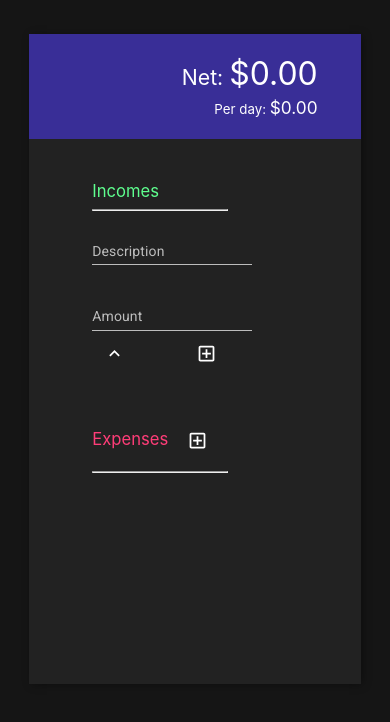
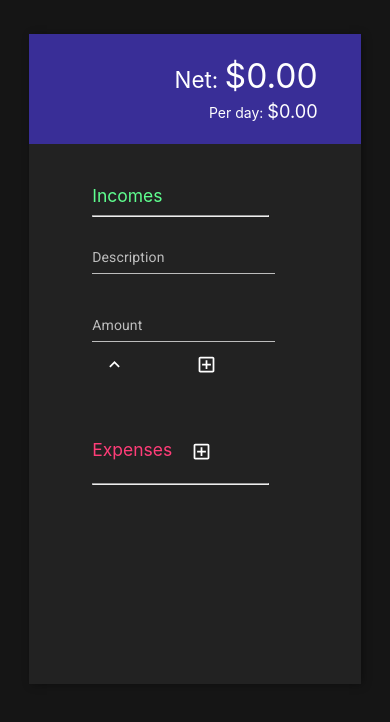
Before and after one commit to BillyBDev/budget-react-app, a React (Create React App) app: page / in a window 390 px wide. Both pictures are taken after a click on the button 188 px from the left and 203 px from the top of the page. Shown: the top 722 px of the page. Built offline with nearby package versions, Linux system fonts and the light colour scheme.

Commit message:
Improved mobile styling

```diff
--- a/src/Form.js
+++ b/src/Form.js
@@ -66,7 +66,8 @@ class Form extends Component {
                                     value={desc}
                                     color={color}
                                     onChange={this.handleChange}
-                                    inputProps={{ maxLength: 30 }}
+                                    inputProps={{ maxLength: 25 }}
+                                    InputProps={{ style: { fontSize: "16px" } }}
                                 />
                             </div>
                             <br />
@@ -81,6 +82,7 @@ class Form extends Component {
                                     value={amount}
                                     onChange={this.handleChange}
                                     inputProps={{ maxLength: 20 }}
+                                    InputProps={{ style: { fontSize: "16px" } }}
                                 />
                             </div>
                             <div>
--- a/src/index.css
+++ b/src/index.css
@@ -42,18 +42,7 @@ code {
   background-color: #392e97;
 }
 
-@media (max-width: 600px){
-  .container {
-    width: 85%;
-    margin-top: 4vh;
-    min-height: 77vh;
-    font-size: 95%;
-  }
-  .header {
-    padding-top: 1.5em;
-    padding-bottom: 1.2em;
-  }
-}
+
 
 .positive {
   color: #99ffc0
@@ -84,15 +73,10 @@ code {
 #day-label {
   margin-top: 0.3em;
   margin-bottom: 0.3em;
-  /* margin-right: 13.6%; */
 }
 
 #day-amt {
   font-size: 1.3em;
-}
-
-#header-hr {
-  width: 80%;
 }
 
 .row {
@@ -139,3 +123,22 @@ ul {
   margin-left: 20px;
   size: 0.5em;
 }
+
+
+@media (max-width: 600px){
+  .container {
+    width: 85%;
+    margin-top: 4vh;
+    min-height: 77vh;
+  }
+  .header {
+    padding-top: 1.5em;
+    padding-bottom: 1.2em;
+  }
+  .row-hr {
+    width: 65%;
+  }
+  .income-list-item {
+    margin-left: 13%;
+  }
+}
```
